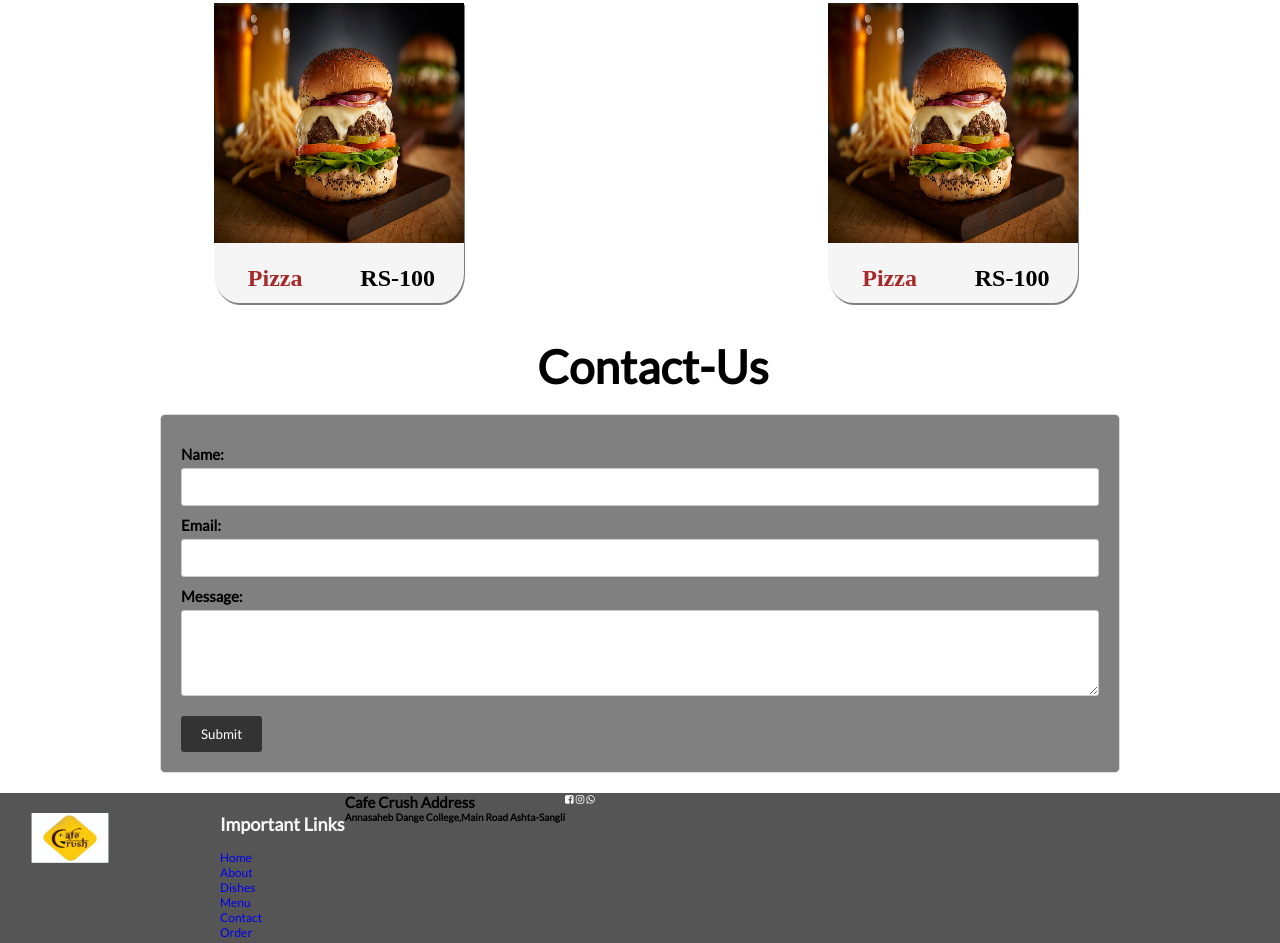
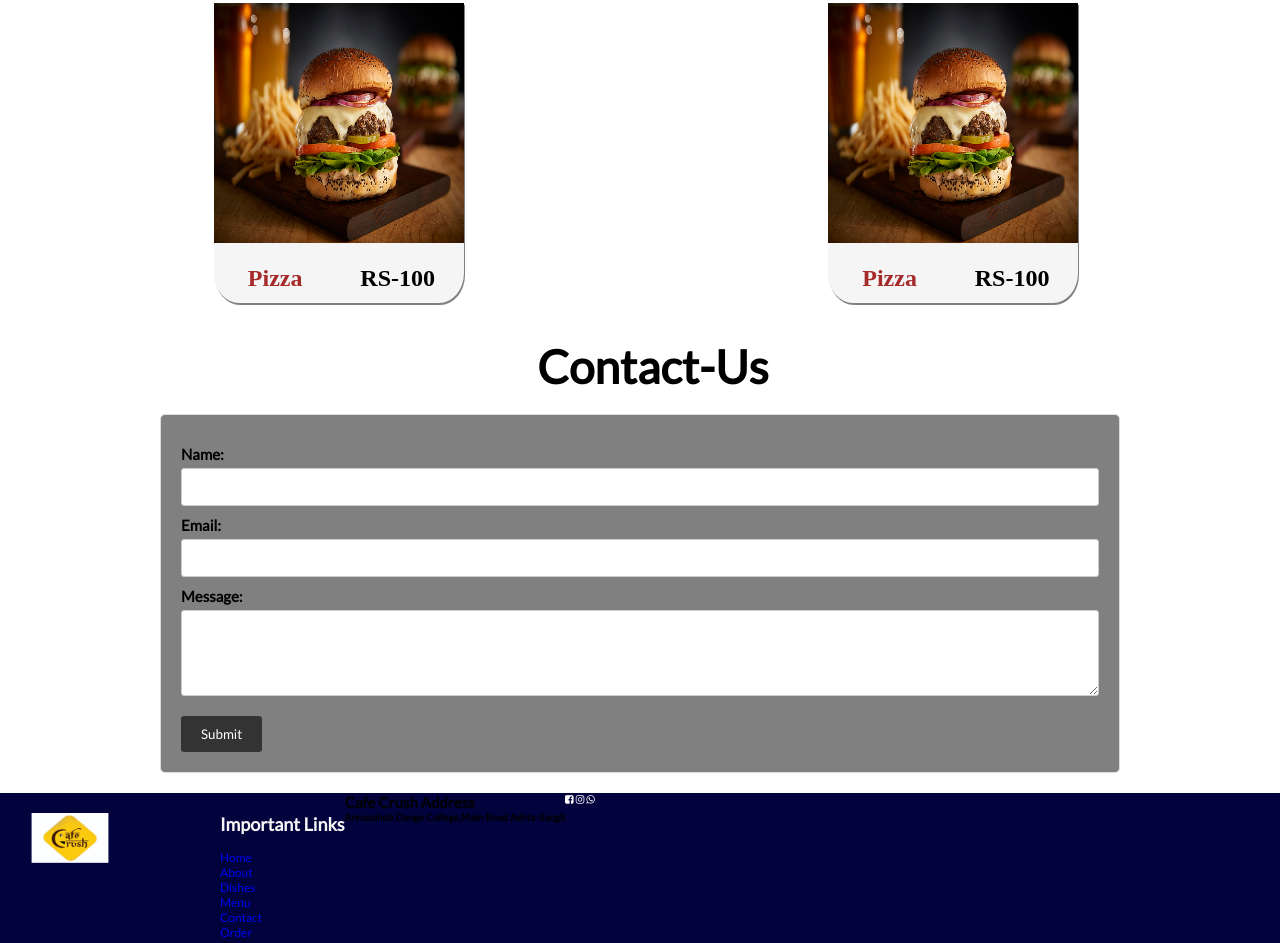
Before and after one commit to kulkarniswanand/-CC-Project, a plain HTML site: page index.html in a window 1280 px wide. Shown: the part 2045-2988 px from the top of the page. Drawn offline with Linux system fonts and the light colour scheme.

Commit message:
foogter color

```diff
--- a/style.css
+++ b/style.css
@@ -628,7 +628,7 @@ input[type="submit"]:hover {
 
 /* my footer  */
 footer {
-    background-color: #555;
+    background-color: rgb(2, 2, 61);
     height: 150px;
     width: 100%;
 }
```
